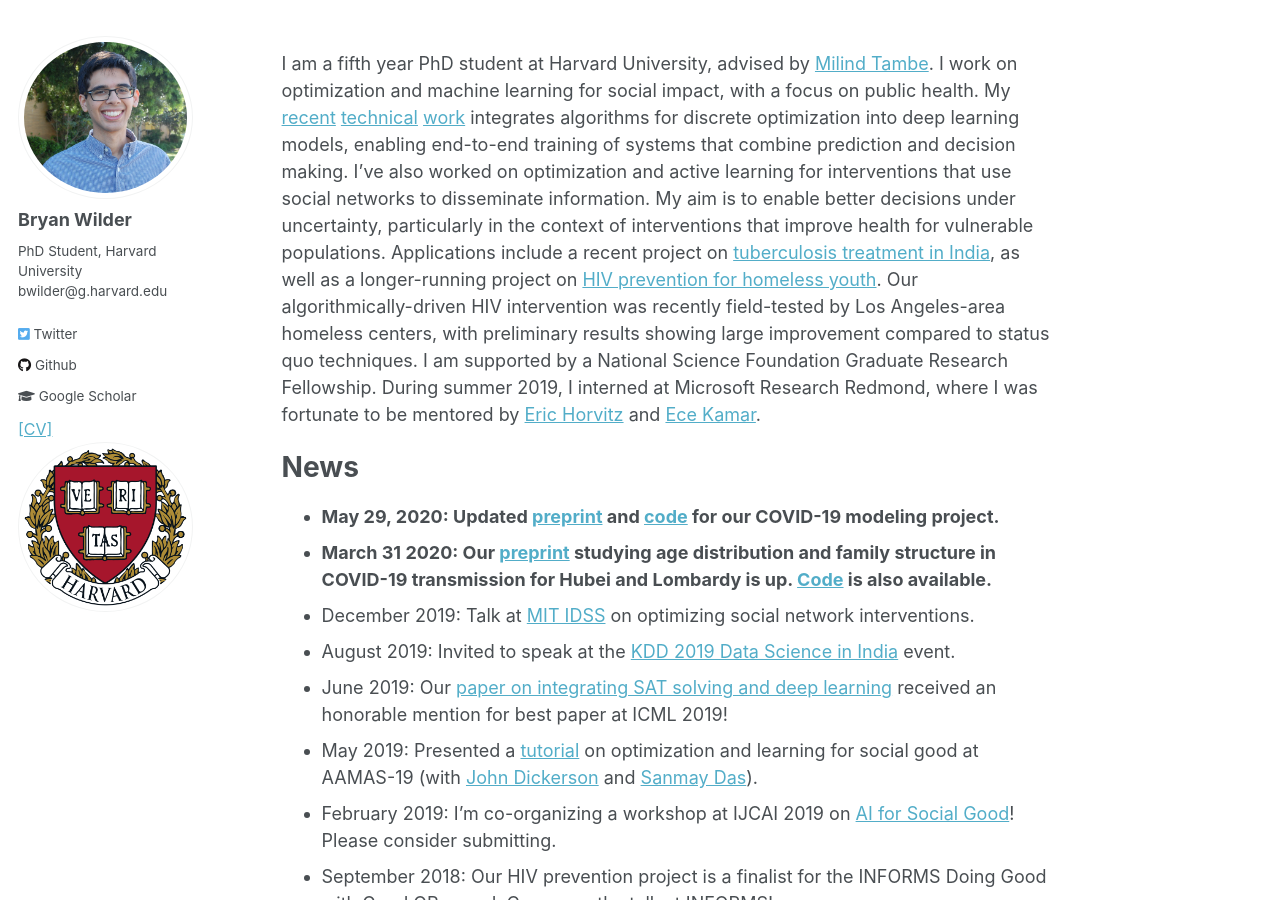
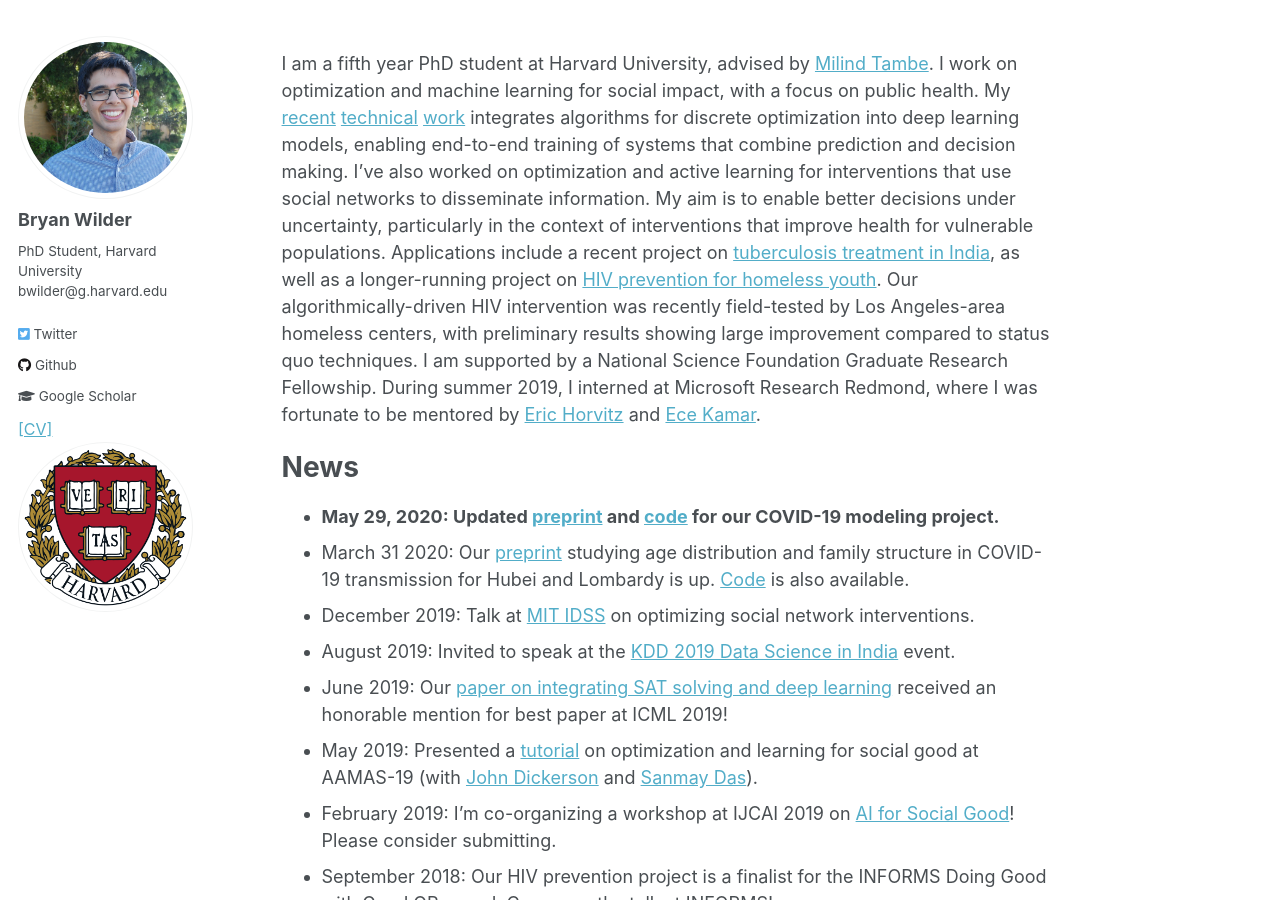
Before and after one commit to bryanwilder/bryanwilder.github.io, a Jekyll site: the page built from _pages/about.md, in a window 1280 px wide and 900 px high. Built offline with Jekyll 4.4.1, drawn with Linux system fonts in a browser that asks for light colours.

```diff
--- a/_pages/about.md
+++ b/_pages/about.md
@@ -12,7 +12,7 @@ I am a fifth year PhD student at Harvard University, advised by [Milind Tambe](h
 # News
 
 *   **May 29, 2020: Updated [preprint](https://papers.ssrn.com/sol3/papers.cfm?abstract_id=3564800) and [code](https://github.com/bwilder0/covid_abm_release) for our COVID-19 modeling project.**
-*   **March 31 2020: Our [preprint](https://papers.ssrn.com/sol3/papers.cfm?abstract_id=3564800) studying age distribution and family structure in COVID-19 transmission for Hubei and Lombardy is up. [Code](https://github.com/bwilder0/COVID19-Demography) is also available.**
+*   March 31 2020: Our [preprint](https://papers.ssrn.com/sol3/papers.cfm?abstract_id=3564800) studying age distribution and family structure in COVID-19 transmission for Hubei and Lombardy is up. [Code](https://github.com/bwilder0/COVID19-Demography) is also available.
 *   December 2019: Talk at [MIT IDSS](https://idss.mit.edu/) on optimizing social network interventions.
 *   August 2019: Invited to speak at the [KDD 2019 Data Science in India](https://ikdd.acm.org/kdd2019/) event.
 *   June 2019: Our [paper on integrating SAT solving and deep learning](http://proceedings.mlr.press/v97/wang19e/wang19e.pdf) received an honorable mention for best paper at ICML 2019!
```
